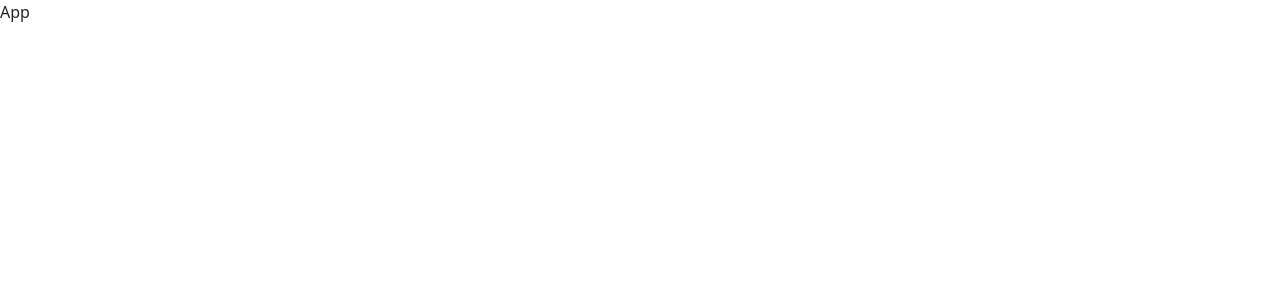
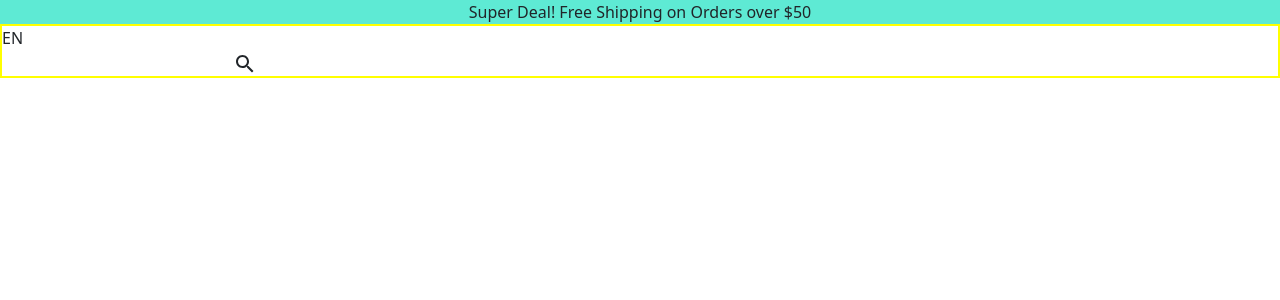
Before and after one commit to superkingsely/mypersonal-portfolio-react, a React (Create React App) app: page / in a window 1280 px wide. Shown: the top 300 px of the page. Built offline with nearby package versions, Linux system fonts and the light colour scheme.

Commit message:
icons added

```diff
--- a/src/App.tsx
+++ b/src/App.tsx
@@ -1,8 +1,11 @@
 import React from 'react'
+import Header from './Components/Header'
 
 const App = () => {
   return (
-    <div>App</div>
+    <>
+    <Header/>
+    </>
   )
 }
 
--- /dev/null
+++ b/src/Components/Header.tsx
@@ -0,0 +1,35 @@
+
+import styled from "@emotion/styled"
+import { Search } from "@mui/icons-material"
+
+
+// style
+const Left=styled.div`
+    border:2px solid yellow;
+`
+const Header = () => {
+  return (
+    <header>
+        <div className="announcement text-center bg-teal-300">
+            Super Deal! Free Shipping on Orders over $50
+        </div>
+        <div className="header-content">
+            <nav
+            className=" "
+            >
+                <Left>
+                    <span>EN</span>
+                    <div className="searchcontainer">
+                        <input type="text" />
+
+                        <Search/>
+                    </div>
+                </Left>
+            </nav>
+        </div>
+
+    </header>
+  )
+}
+
+export default Header
```
